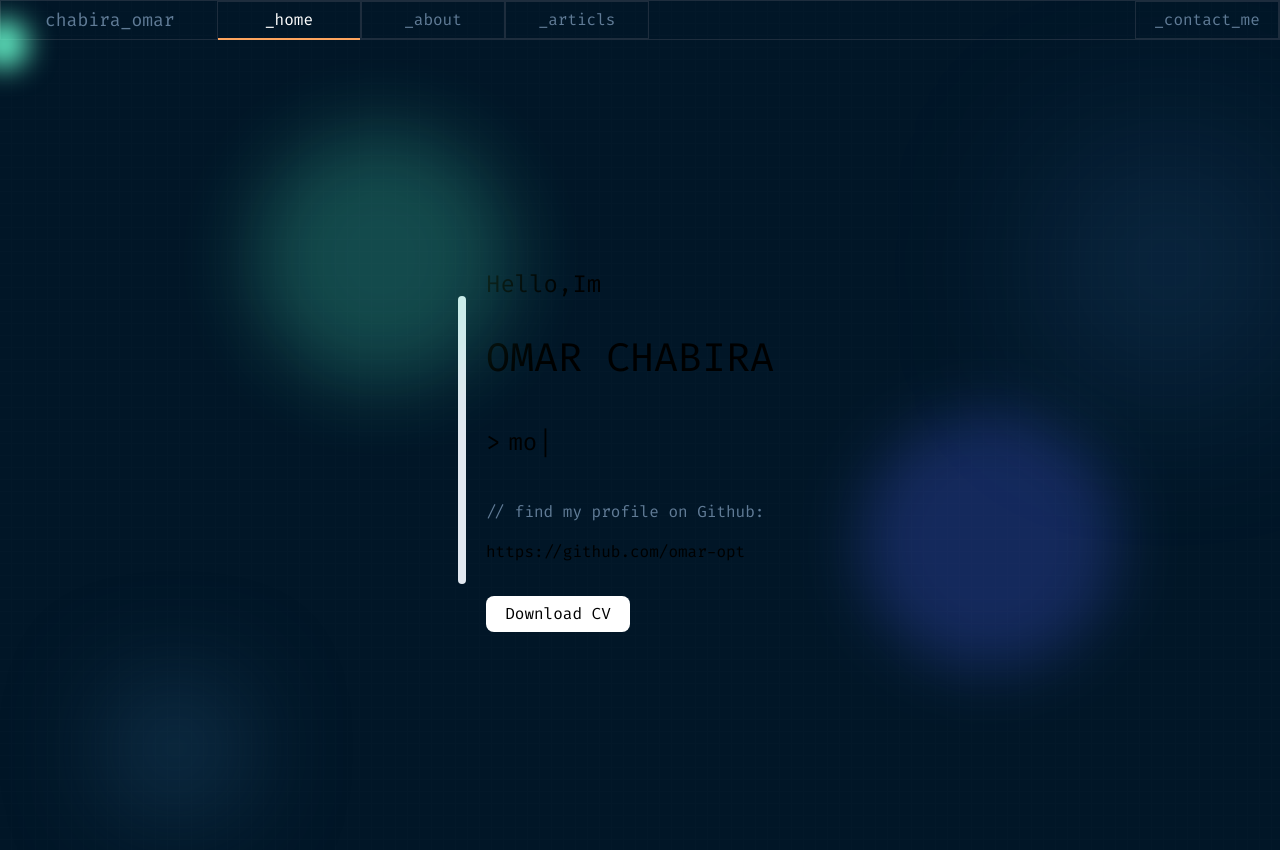
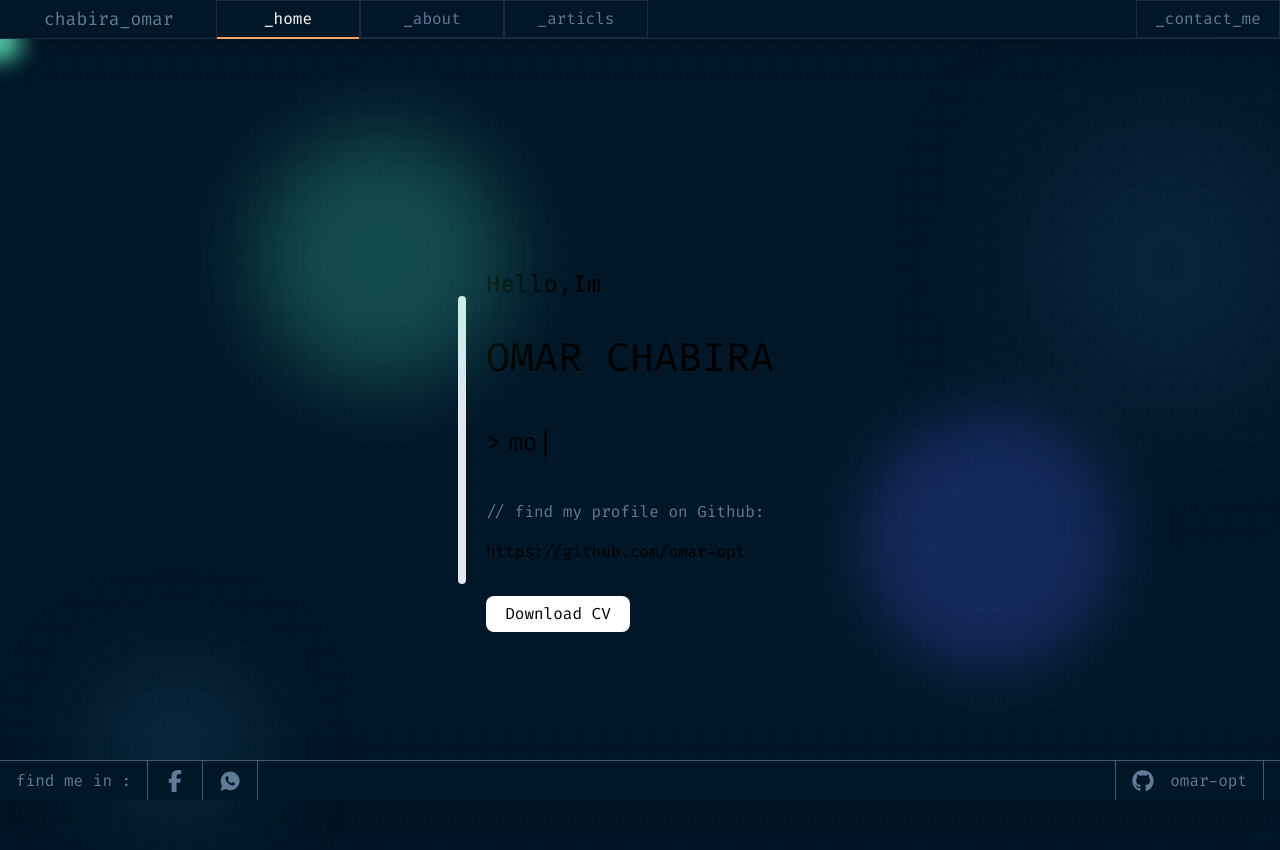
Before and after one commit to omar-opt/portfolio, a Next.js app: page / in a window 1280 px wide. Shown: the top 850 px of the page. Built offline with nearby package versions, Linux system fonts and the light colour scheme.

Commit message:
make the footer

```diff
--- a/app/layout.tsx
+++ b/app/layout.tsx
@@ -3,6 +3,7 @@ import { Fira_Code } from "next/font/google";
 import "./globals.css";
 import { NavBar } from "../components/NavBar";
 import MouseAnimation from "../components/MouseAnimation";
+import Footer from "../components/Footer";
 
 const montserrat = Fira_Code({
   subsets: ["latin"],
@@ -21,10 +22,11 @@ export default function RootLayout({
 }) {
   return (
     <html lang="en" className="">
-      <body className={`${montserrat.variable} font-mont`}>
+      <body className={`${montserrat.variable} font-mont `}>
         <NavBar />
         <MouseAnimation />
         {children}
+        <Footer />
       </body>
     </html>
   );
--- /dev/null
+++ b/components/Footer.tsx
@@ -0,0 +1,39 @@
+import { FaFacebookF } from "react-icons/fa6";
+import { IoLogoWhatsapp } from "react-icons/io";
+import Link from "next/link";
+import React from "react";
+import { FaGithub } from "react-icons/fa";
+function Footer() {
+  return (
+    <div className="fixed bottom-0 h-10 w-screen drop-shadow-2xl bg-[#011627] border-t  border-[#607b96ae] flex justify-between items-center ">
+      <div className="flex felx-row h-full items-center">
+        <p className="text-[#607B96] border-r h-full text-center  flex px-4 border-[#607b96ae]  items-center">
+          find me in :
+        </p>
+        <Link
+          href={"/"}
+          className="px-4 border-r h-full flex items-center border-[#607b96ae] justify-center"
+        >
+          <FaFacebookF size={22} color="#607B96" />
+        </Link>
+        <Link
+          href={"/"}
+          className="px-4 border-r h-full flex items-center border-[#607b96ae] justify-center"
+        >
+          <IoLogoWhatsapp size={22} color="#607B96" />
+        </Link>
+      </div>
+      <Link
+        href="/"
+        className="px-4 border-l h-full flex items-center border-[#607b96ae] justify-center"
+      >
+        <FaGithub size={22} color="#607B96" />
+        <p className="text-[#607B96] border-r h-full text-center  flex px-4 border-[#607b96ae]  items-center">
+          omar-opt
+        </p>
+      </Link>
+    </div>
+  );
+}
+
+export default Footer;
--- a/components/MouseAnimation.tsx
+++ b/components/MouseAnimation.tsx
@@ -23,11 +23,9 @@ function MouseAnimation() {
       initial={{ opacity: 0 }}
       animate={{
         opacity: 1,
-        scale: 1.2,
-        rotate: 360,
 
-        x: mousePlace.x - 16,
-        y: mousePlace.y - 16,
+        x: mousePlace.x - 20,
+        y: mousePlace.y - 20,
         transition: { duration: 0, ease: "easeIn" },
       }}
     ></motion.div>
--- a/components/NavBar.tsx
+++ b/components/NavBar.tsx
@@ -18,7 +18,7 @@ export const NavBar = () => {
   };
   // window.addEventListener("dblclick", handelclick);
   return (
-    <div className="w-full fixed top-0 lg:pl-10  flex flex-row items-center justify-between  border border-[#1E2D3D]  ">
+    <div className="w-full bg-[#011627] fixed z-50 drop-shadow-xl top-0 lg:pl-10  flex flex-row items-center justify-between  border-b border-[#1E2D3D]  ">
       <div>
         <p className="text-lg text-[#607B96] w-44 p-1">chabira_omar</p>
       </div>
```
